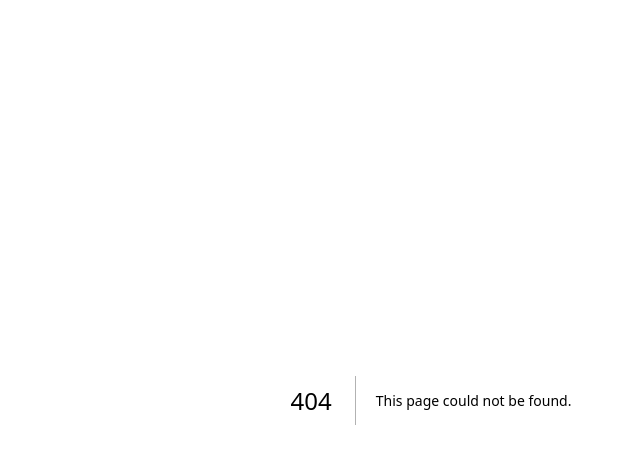
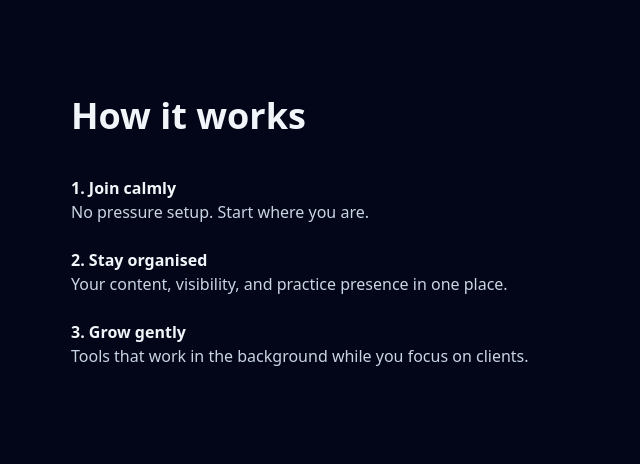
Before and after one commit to Hypnohippy/root-health-ops-dashboard1, a Next.js app: page /how-it-works in a window 1280 px wide. Before the commit this address had no page. Shown: the top 464 px of the page, without its empty margins (209-849 px from the left). Built offline with nearby package versions, Linux system fonts and the light colour scheme.

Commit message:
Create HowItWorksPage component with metadata

```diff
--- /dev/null
+++ b/app/(marketing)/how-it-works/page.tsx
@@ -0,0 +1,28 @@
+export const metadata = {
+  title: "How Root Health Ops Works",
+};
+
+export default function HowItWorksPage() {
+  return (
+    <main className="min-h-screen bg-slate-950 text-slate-100">
+      <section className="mx-auto max-w-3xl px-6 py-24 space-y-10">
+        <h1 className="text-4xl font-semibold">How it works</h1>
+
+        <ol className="space-y-6 text-slate-300">
+          <li>
+            <strong className="text-slate-100">1. Join calmly</strong><br />
+            No pressure setup. Start where you are.
+          </li>
+          <li>
+            <strong className="text-slate-100">2. Stay organised</strong><br />
+            Your content, visibility, and practice presence in one place.
+          </li>
+          <li>
+            <strong className="text-slate-100">3. Grow gently</strong><br />
+            Tools that work in the background while you focus on clients.
+          </li>
+        </ol>
+      </section>
+    </main>
+  );
+}
```
